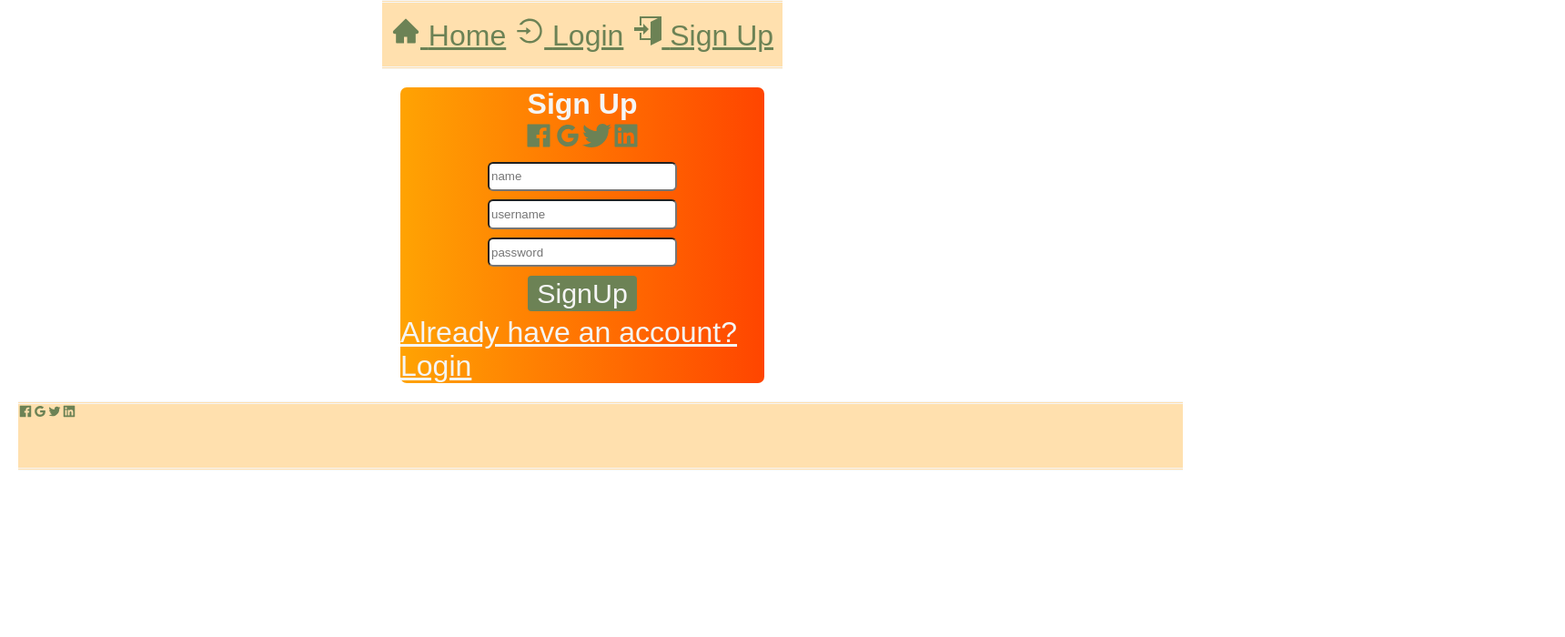
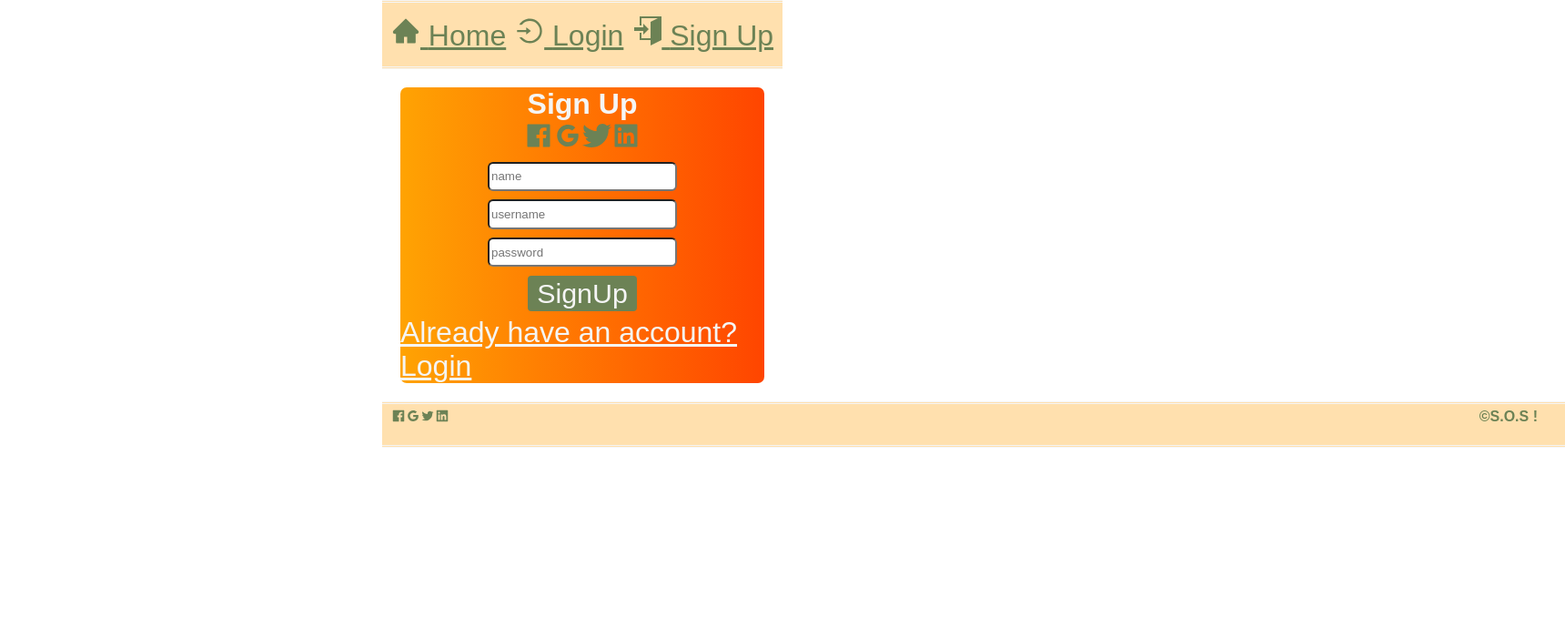
Before and after one commit to kdmatthews/CapstoneProject, a React (Create React App) app in the folder capstone/: page /signup in a window 1280 px wide. Shown: the top 700 px of the page at 91% size, 1720 px wide, since content can reach past the window. Built offline with nearby package versions, Linux system fonts and the light colour scheme; what react-animations would draw is missing.

Commit message:
Home page working

```diff
--- a/capstone/src/components/Footer.js
+++ b/capstone/src/components/Footer.js
@@ -7,7 +7,6 @@ import * as AiIcons from "react-icons/ai";
 export default function Footer() {
     return (
         <FooterDiv>
-            <div></div>
             <AiIcons.AiFillFacebook />
             <AiIcons.AiOutlineGoogle/>
             <AiIcons.AiOutlineTwitter/>
--- a/capstone/src/styled-components/FeaturedStyled.js
+++ b/capstone/src/styled-components/FeaturedStyled.js
@@ -22,10 +22,6 @@ height:35rem;
 width: 350px;
 padding: 15px;
 border-radius:10px;
-@media only screen and (min-width: 1024px) and (max-height: 1366px){
-
-    border-bottom: solid #FF4500 ;
-}
 
 
 `
--- a/capstone/src/styled-components/FooterStyled.js
+++ b/capstone/src/styled-components/FooterStyled.js
@@ -3,45 +3,21 @@ import styled, { keyframes } from 'styled-components';
 export const FooterDiv = styled.div`
     display: flex;
     width: 100%;
-    height: 30px;
+    height: 40px;
     background-color: #FFE0AE;
     color: #6C8255;
     position: absolute;
-    left:20px;
     /* bottom: 0; */
     z-index: 10;
     overflow: visible;
     border-top:double whitesmoke;
     border-bottom: double whitesmoke;
+    padding: 5px 10px 0px 10px;
 
-    @media only screen and (min-width: 1024px) and (max-height: 1366px){
-    display: flex;
-    width: 100%;
-    height: 70px;
-    background-color: #FFE0AE;
-    color: #6C8255;
-    position: absolute;
-    right:4rem;
-    /* bottom: 0; */
-    z-index: 10;
-    overflow: visible;
-    border-top:double whitesmoke;
-    border-bottom: double whitesmoke;
-    }
+
 `
     export const FooterH4 = styled.h4`
-    position: fixed;
-    right:1rem;
-    @media only screen and (min-width: 1024px) and (max-height: 1366px){
-        position: fixed;
-        left:60rem;
-        bottom: 2rem;
-        /* top:3rem; */
-    }
+    padding-right: 20px;
+    margin-left: auto;
 
-    @media only screen and (min-width: 320px) and (max-height: 480px){
-        position: fixed;
-        left:60rem;
-        bottom: 2rem;
-    }
     `
--- a/capstone/src/styled-components/HomeStyled.js
+++ b/capstone/src/styled-components/HomeStyled.js
@@ -8,12 +8,7 @@ justify-content: center;
 align-items:center;
 margin: 3px;
 
-@media only screen and (min-width: 1024px) and (min-height: 1366px) {
-    display: flex;
-    align-items: center;
-    flex-wrap: wrap;
-    justify-content: space-evenly;
-  }
+
   `
 
 const fadeAnimation = keyframes `${flash}`
--- a/capstone/src/styled-components/NavbarStyled.js
+++ b/capstone/src/styled-components/NavbarStyled.js
@@ -9,7 +9,6 @@ export const Header = styled.div`
     height: 70px;
     background-color:  #FFE0AE;
     top: 0;
-    left: 10rem;
     z-index: 2;
     overflow: visible;
     border-top:double whitesmoke;
```
